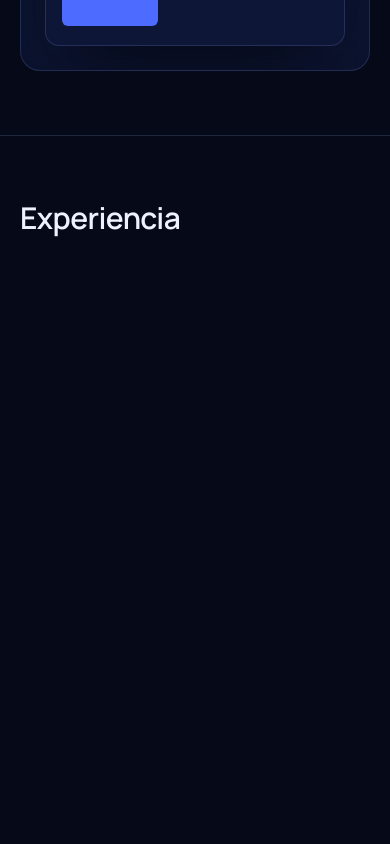
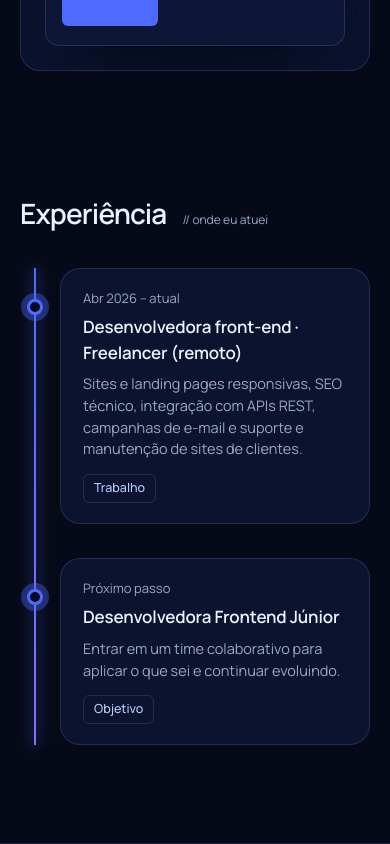
Before and after one commit to natalystraub/portfolio, a React app: page / in a window 390 px wide. Shown: the part 2500-3344 px from the top of the page. Built offline with nearby package versions, Linux system fonts and the light colour scheme; the HTML template or start-up script is replaced by a standard one.

Commit message:
feat: add experience timeline section
Adds the Experiência section with a scroll-driven vertical timeline
(gradient progress line, glowing markers, alternating cards on
desktop, single column on mobile), mirroring the reference
portfolio's .tlw/.ev structure.

```diff
--- /dev/null
+++ b/src/components/Experience/Experience.tsx
@@ -0,0 +1,36 @@
+import { useScrollTimeline } from '../../hooks/useScrollTimeline';
+import { EXPERIENCE } from './experience-content';
+import { TimelineEntry } from './TimelineEntry';
+
+export function Experience() {
+  const { wrapRef, fillHeight, activeCount, registerEntry } = useScrollTimeline();
+
+  return (
+    <section id="experiencia" className="px-5 py-16 lg:py-[88px]">
+      <div className="mx-auto max-w-[1160px]">
+        <div className="mb-10 flex flex-wrap items-baseline gap-4">
+          <h2 className="m-0 font-(--font-display) text-[clamp(28px,4vw,48px)] leading-none font-bold tracking-[-0.03em] text-(--ink)">
+            Experiência
+          </h2>
+          <small className="font-(--font-mono) text-xs text-(--muted)">// onde eu atuei</small>
+        </div>
+        <div ref={wrapRef} className="relative mx-auto max-w-[900px]">
+          <div className="absolute top-0 bottom-0 left-[14px] w-0.5 bg-(--line) lg:left-1/2 lg:-translate-x-1/2" />
+          <div
+            className="absolute top-0 left-[14px] w-0.5 bg-gradient-to-b from-(--blue) to-(--violet) shadow-[0_0_14px_var(--blue)] lg:left-1/2 lg:-translate-x-1/2"
+            style={{ height: fillHeight }}
+          />
+          {EXPERIENCE.map((entry, index) => (
+            <TimelineEntry
+              key={entry.id}
+              entry={entry}
+              index={index}
+              isActive={index < activeCount}
+              registerRef={registerEntry(index)}
+            />
+          ))}
+        </div>
+      </div>
+    </section>
+  );
+}
--- /dev/null
+++ b/src/components/Experience/TimelineEntry.tsx
@@ -0,0 +1,43 @@
+import { useSpotlight } from '../../hooks/useSpotlight';
+import type { ExperienceEntry } from '../../types/experience';
+
+type TimelineEntryProps = {
+  entry: ExperienceEntry;
+  index: number;
+  isActive: boolean;
+  registerRef: (el: HTMLElement | null) => void;
+};
+
+export function TimelineEntry({ entry, index, isActive, registerRef }: TimelineEntryProps) {
+  const { ref: spotRef, onMouseMove } = useSpotlight<HTMLDivElement>();
+  const isOdd = index % 2 === 0;
+
+  function setRefs(el: HTMLDivElement | null) {
+    spotRef.current = el;
+    registerRef(el);
+  }
+
+  return (
+    <div
+      ref={setRefs}
+      onMouseMove={onMouseMove}
+      className={`relative mb-[34px] ml-10 w-auto rounded-[20px] border border-(--line) bg-(--card) px-[22px] py-5 backdrop-blur-[10px] before:pointer-events-none before:absolute before:inset-0 before:rounded-[20px] before:bg-[radial-gradient(380px_circle_at_var(--mx,50%)_var(--my,0%),var(--glow),transparent_65%)] before:opacity-0 before:transition-opacity before:duration-300 hover:before:opacity-100 lg:w-[calc(50%-40px)] ${
+        isOdd ? 'lg:ml-0' : 'lg:ml-[calc(50%+40px)]'
+      }`}
+    >
+      <span
+        className={`absolute -left-[34px] top-[30px] h-4 w-4 rounded-full border-[3px] bg-(--bg) transition-[border-color,box-shadow] duration-300 ${
+          isOdd ? 'lg:-right-12' : 'lg:-left-12'
+        } ${isActive ? 'border-(--blue) shadow-[0_0_0_6px_var(--glow)]' : 'border-(--line)'}`}
+      />
+      <div className="relative font-(--font-mono) text-[13px] text-(--muted)">{entry.period}</div>
+      <h4 className="relative m-0 mt-1.5 mb-2 font-(--font-display) text-[17px] font-semibold tracking-[-0.01em] text-(--ink)">
+        {entry.title}
+      </h4>
+      <p className="relative m-0 text-[14.5px] text-(--muted)">{entry.description}</p>
+      <span className="relative mt-3.5 inline-block rounded-md border border-(--line) px-2.5 py-1 font-(--font-mono) text-[12.5px] font-medium text-(--ice)">
+        {entry.tag}
+      </span>
+    </div>
+  );
+}
--- /dev/null
+++ b/src/components/Experience/experience-content.ts
@@ -0,0 +1,19 @@
+import type { ExperienceEntry } from '../../types/experience';
+
+export const EXPERIENCE: ExperienceEntry[] = [
+  {
+    id: 'freelance',
+    period: 'Abr 2026 – atual',
+    title: 'Desenvolvedora front-end · Freelancer (remoto)',
+    description:
+      'Sites e landing pages responsivas, SEO técnico, integração com APIs REST, campanhas de e-mail e suporte e manutenção de sites de clientes.',
+    tag: 'Trabalho',
+  },
+  {
+    id: 'next-step',
+    period: 'Próximo passo',
+    title: 'Desenvolvedora Frontend Júnior',
+    description: 'Entrar em um time colaborativo para aplicar o que sei e continuar evoluindo.',
+    tag: 'Objetivo',
+  },
+];
--- /dev/null
+++ b/src/hooks/useScrollTimeline.ts
@@ -0,0 +1,40 @@
+import { useCallback, useEffect, useRef, useState } from 'react';
+
+export function useScrollTimeline() {
+  const wrapRef = useRef<HTMLDivElement>(null);
+  const entryRefs = useRef<Record<number, HTMLElement | null>>({});
+  const [fillHeight, setFillHeight] = useState(0);
+  const [activeCount, setActiveCount] = useState(0);
+
+  useEffect(() => {
+    function update() {
+      const wrap = wrapRef.current;
+      if (!wrap) return;
+
+      const rect = wrap.getBoundingClientRect();
+      const mid = window.innerHeight * 0.6;
+      const fill = Math.min(Math.max(mid - rect.top, 0), rect.height);
+      setFillHeight(fill);
+
+      const entries = Object.values(entryRefs.current).filter((el): el is HTMLElement => el !== null);
+      setActiveCount(entries.filter((el) => el.offsetTop < fill).length);
+    }
+
+    update();
+    window.addEventListener('scroll', update, { passive: true });
+    window.addEventListener('resize', update);
+    return () => {
+      window.removeEventListener('scroll', update);
+      window.removeEventListener('resize', update);
+    };
+  }, []);
+
+  const registerEntry = useCallback(
+    (index: number) => (el: HTMLElement | null) => {
+      entryRefs.current[index] = el;
+    },
+    [],
+  );
+
+  return { wrapRef, fillHeight, activeCount, registerEntry };
+}
--- a/src/pages/Home.tsx
+++ b/src/pages/Home.tsx
@@ -1,8 +1,9 @@
+import { Experience } from '../components/Experience/Experience';
 import { Hero } from '../components/Hero/Hero';
 import { Projects } from '../components/Projects/Projects';
 import { TechMarquee } from '../components/TechMarquee/TechMarquee';
 
-const SECTIONS = ['experiencia', 'tecnologias', 'educacao', 'sobre', 'contato'];
+const SECTIONS = ['tecnologias', 'educacao', 'sobre', 'contato'];
 
 export function Home() {
   return (
@@ -10,6 +11,7 @@ export function Home() {
       <Hero />
       <TechMarquee />
       <Projects />
+      <Experience />
       {SECTIONS.map((id) => (
         <section key={id} id={id} className="min-h-screen border-t border-(--line) px-5 py-16">
           <div className="mx-auto max-w-[1160px]">
--- /dev/null
+++ b/src/types/experience.ts
@@ -0,0 +1,7 @@
+export type ExperienceEntry = {
+  id: string;
+  period: string;
+  title: string;
+  description: string;
+  tag: string;
+};
```
